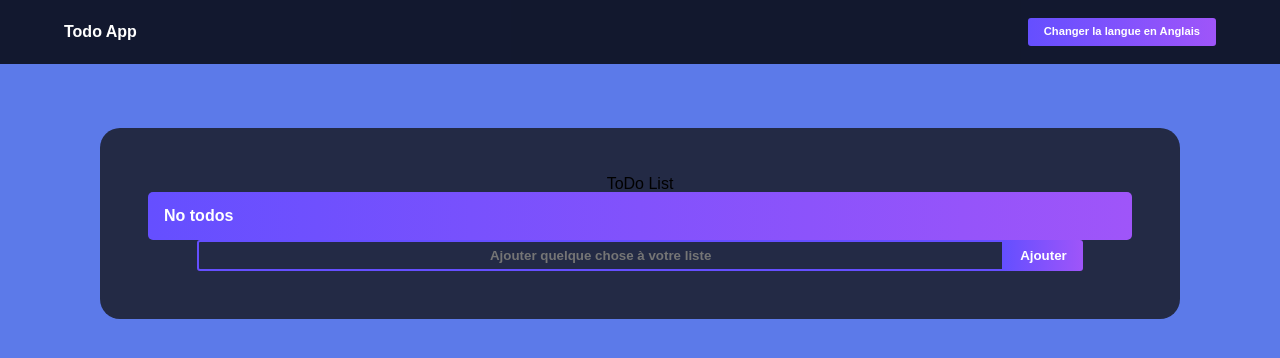
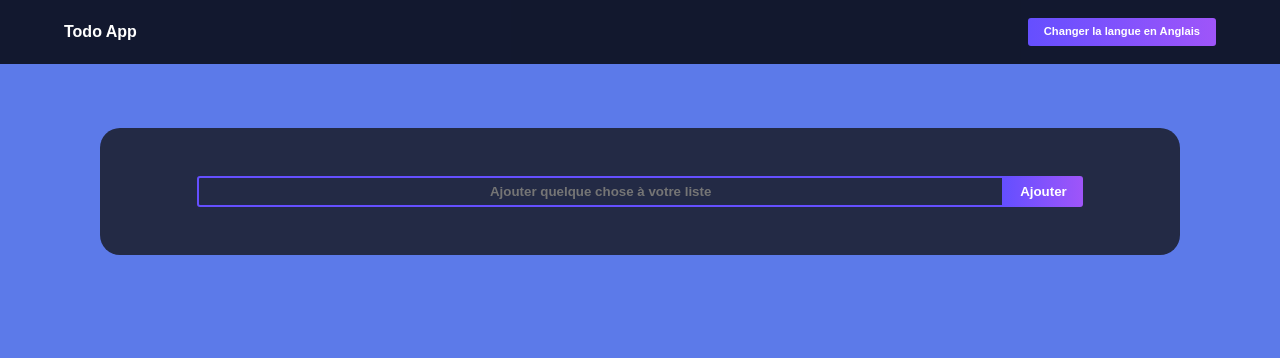
Before and after one commit to JeremyThiebaut/ToDo-List-Learning, a React (Vite) app in the folder front-end/: page / in a window 1280 px wide. Shown: the top 358 px of the page. Built offline with nearby package versions, Linux system fonts and the light colour scheme.

Commit message:
Factorisation title

```diff
--- a/front-end/src/pages/Home.tsx
+++ b/front-end/src/pages/Home.tsx
@@ -9,20 +9,14 @@ const Home = () => {
 
   return (
     <div className="home">
-      <h1 className="title">ToDo List</h1>
-      <div className="todo">
-        {todo.length > 0 ? (
-          todo?.map((todo: StateProps) => (
+      {todo.length > 0 && (
+        <div className="todo">
+          {todo?.map((todo: StateProps) => (
             <TodoItem key={todo.id} todo={todo} />
-          ))
-        ) : (
-          <div className="todo__list">
-            <div className="todo__description">No todos</div>
-          </div>
-        )}
-      </div>
-
-      <div className="todo__add">
+          ))}
+        </div>
+      )}
+      <div className={`todo__add ${todo.length > 0 && "space"}`}>
         <TodoForm />
       </div>
     </div>
```
